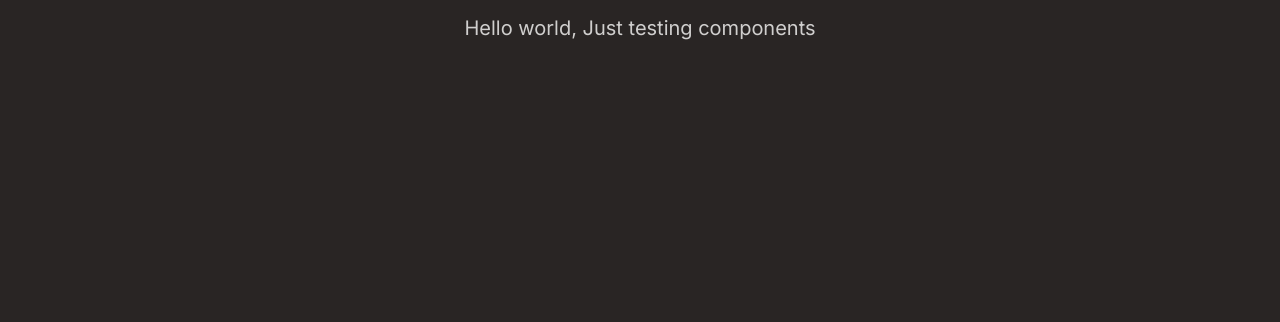
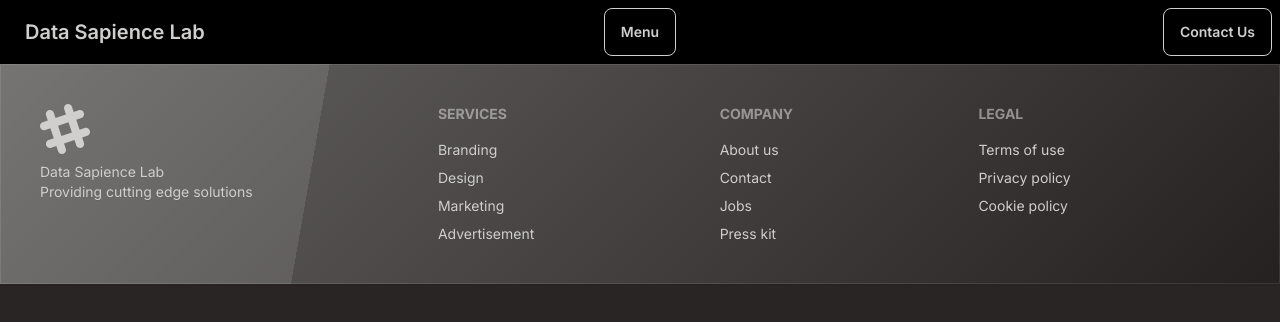
Before and after one commit to datasapiencelab/datasapiencelabweb, a Next.js app: page / in a window 1280 px wide. Shown: the top 322 px of the page. Built offline with nearby package versions, Linux system fonts and the light colour scheme.

Commit message:
Added navbar and footer skeleton

```diff
--- a/package.json
+++ b/package.json
@@ -11,7 +11,8 @@
   "dependencies": {
     "next": "14.0.4",
     "react": "^18",
-    "react-dom": "^18"
+    "react-dom": "^18",
+    "theme-change": "^2.5.0"
   },
   "devDependencies": {
     "autoprefixer": "^10.0.1",
--- /dev/null
+++ b/src/app/components/footer.jsx
@@ -0,0 +1,35 @@
+import React from "react";
+
+const Footer = () =>{
+
+    return(
+        <footer className="footer p-10 bg-base-200 text-base-content glass">
+        <aside>
+          <svg width="50" height="50" viewBox="0 0 24 24" xmlns="http://www.w3.org/2000/svg" fillRule="evenodd" clipRule="evenodd" className="fill-current"><path d="M22.672 15.226l-2.432.811.841 2.515c.33 1.019-.209 2.127-1.23 2.456-1.15.325-2.148-.321-2.463-1.226l-.84-2.518-5.013 1.677.84 2.517c.391 1.203-.434 2.542-1.831 2.542-.88 0-1.601-.564-1.86-1.314l-.842-2.516-2.431.809c-1.135.328-2.145-.317-2.463-1.229-.329-1.018.211-2.127 1.231-2.456l2.432-.809-1.621-4.823-2.432.808c-1.355.384-2.558-.59-2.558-1.839 0-.817.509-1.582 1.327-1.846l2.433-.809-.842-2.515c-.33-1.02.211-2.129 1.232-2.458 1.02-.329 2.13.209 2.461 1.229l.842 2.515 5.011-1.677-.839-2.517c-.403-1.238.484-2.553 1.843-2.553.819 0 1.585.509 1.85 1.326l.841 2.517 2.431-.81c1.02-.33 2.131.211 2.461 1.229.332 1.018-.21 2.126-1.23 2.456l-2.433.809 1.622 4.823 2.433-.809c1.242-.401 2.557.484 2.557 1.838 0 .819-.51 1.583-1.328 1.847m-8.992-6.428l-5.01 1.675 1.619 4.828 5.011-1.674-1.62-4.829z"></path></svg>
+          <p>Data Sapience Lab<br/>Providing cutting edge solutions</p>
+        </aside>
+        <nav>
+          <header className="footer-title">Services</header>
+          <a className="link link-hover">Branding</a>
+          <a className="link link-hover">Design</a>
+          <a className="link link-hover">Marketing</a>
+          <a className="link link-hover">Advertisement</a>
+        </nav>
+        <nav>
+          <header className="footer-title">Company</header>
+          <a className="link link-hover">About us</a>
+          <a className="link link-hover">Contact</a>
+          <a className="link link-hover">Jobs</a>
+          <a className="link link-hover">Press kit</a>
+        </nav>
+        <nav>
+          <header className="footer-title">Legal</header>
+          <a className="link link-hover">Terms of use</a>
+          <a className="link link-hover">Privacy policy</a>
+          <a className="link link-hover">Cookie policy</a>
+        </nav>
+      </footer>
+    )
+}
+
+export default Footer
--- a/src/app/components/helloworld.jsx
+++ b/src/app/components/helloworld.jsx
@@ -2,7 +2,10 @@
 
 const HelloWorld =()=> {
     return(
+        <div>
         <h1 className="flex justify-center items-center text-xl h-14">Hello world, Just testing components</h1>
+        <button className="btn">Its a button</button>
+        </div>
     )
 }
 
--- /dev/null
+++ b/src/app/components/navbar.jsx
@@ -0,0 +1,21 @@
+import {React} from "react";
+
+const NavBar = () => {
+  return (
+    <nav>
+      <div className="navbar bg-black">
+        <div className="navbar-start">
+            <a className="btn btn-ghost text-xl">Data Sapience Lab</a>
+        </div>
+        <div className="navbar-center">
+            <a className="btn btn-ghost btn-outline">Menu</a>
+        </div>
+        <div className="navbar-end">
+            <a className="btn btn-ghost btn-outline">Contact Us</a>
+        </div>
+      </div>
+    </nav>
+  );
+};
+
+export default NavBar;
--- a/src/app/layout.js
+++ b/src/app/layout.js
@@ -10,7 +10,7 @@
 
 export default function RootLayout({ children }) {
   return (
-    <html lang="en">
+    <html lang="en" data-theme="datadark">
       <body className={inter.className}>{children}</body>
     </html>
   )
--- a/src/app/page.js
+++ b/src/app/page.js
@@ -1,9 +1,10 @@
-import HelloWorld from './components/helloworld'
-
+import NavBar from './components/navbar'
+import Footer from './components/footer'
 export default function Home() {
   return (
       <main>
-        <HelloWorld/>
+        <NavBar/>
+        <Footer/>
       </main>
   )
 }
--- a/tailwind.config.js
+++ b/tailwind.config.js
@@ -20,7 +20,7 @@
         datadark:{
           "primary": "#1F2937",
           "secondary": "#38BDF8",
-          "accent": "#EA580C",
+          "accent": "#ea580c",
           "neutral": "#607274",
           "base-100": "#292524",
           "info": "#CBE4DE",
@@ -29,6 +29,7 @@
           "error": "#DC2626",
         },
       },
+      "corporate",
     ],
   },
   plugins: [require('daisyui')],
```
Also changed, not shown: src/app/components/themecontroller.jsx (added), 1 other file (tests, documents, lock files or other folders).
